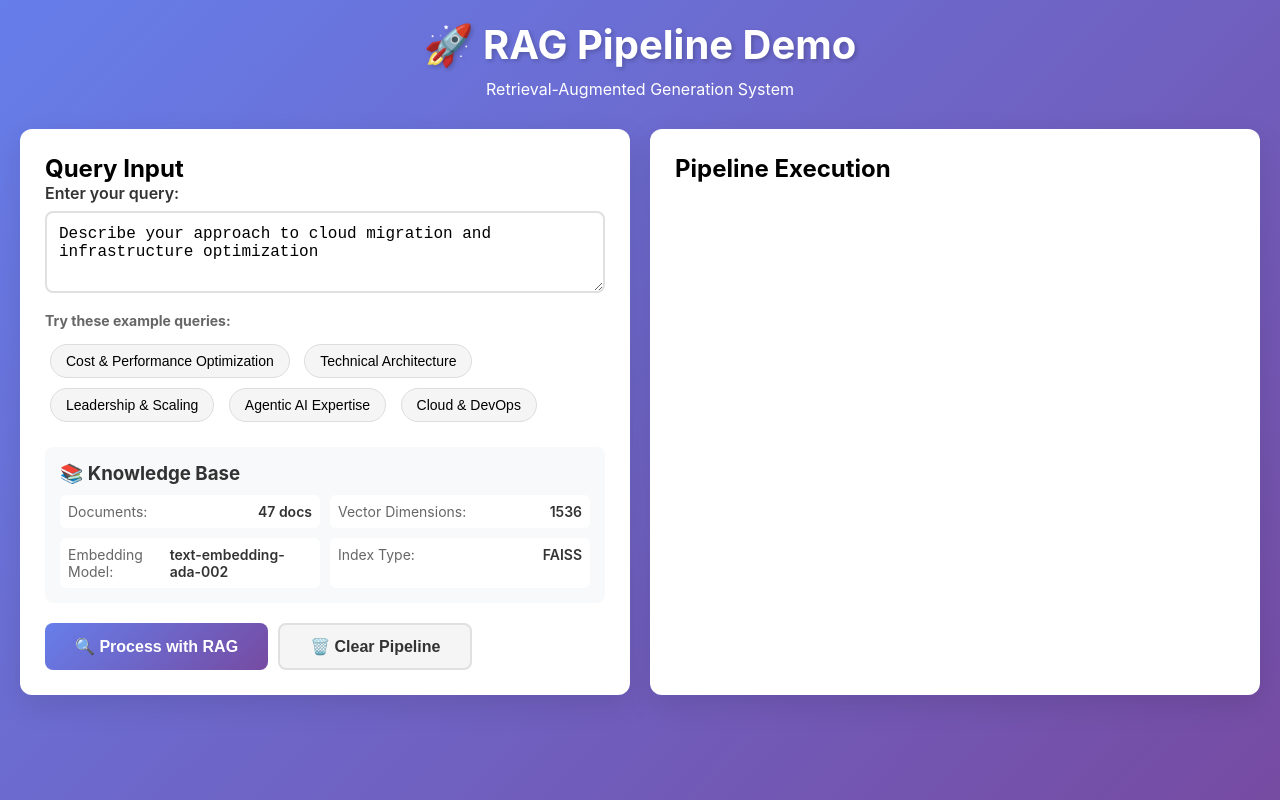
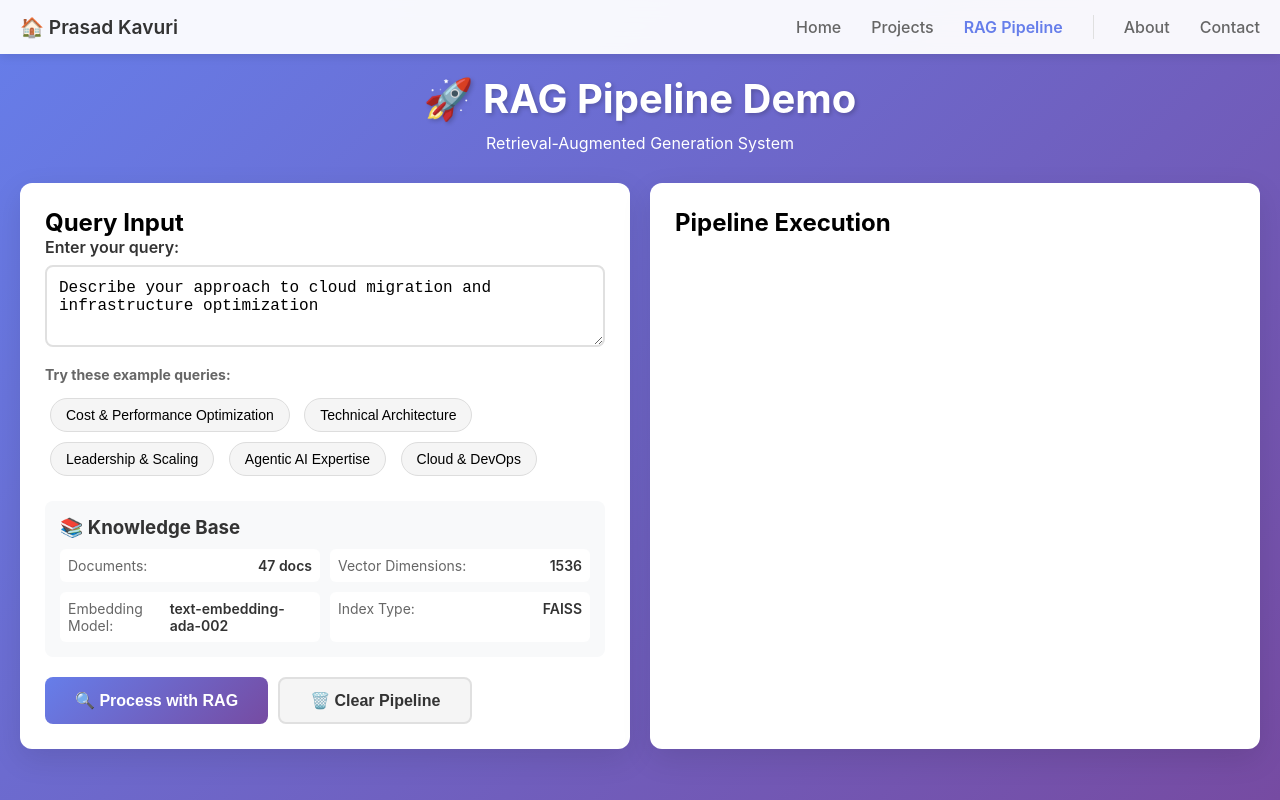
Before and after one commit to prasad-kavuri/portfolio-website, a plain HTML site: page rag-pipeline.html in a window 1280 px wide. Drawn offline with Linux system fonts and the light colour scheme.

Commit message:
RAG pipeline updates

```diff
--- a/rag-pipeline-demo.html
+++ b/rag-pipeline.html
@@ -4,7 +4,7 @@
 <head>
     <meta charset="UTF-8">
     <meta name="viewport" content="width=device-width, initial-scale=1.0">
-    <title>RAG Pipeline Demo - Enhanced</title>
+    <title>RAG Pipeline Demo - Prasad Kavuri</title>
     <style>
         * {
             margin: 0;
@@ -16,12 +16,90 @@
             font-family: -apple-system, BlinkMacSystemFont, 'Segoe UI', Roboto, 'Helvetica Neue', Arial, sans-serif;
             background: linear-gradient(135deg, #667eea 0%, #764ba2 100%);
             min-height: 100vh;
-            padding: 20px;
+            margin: 0;
+            padding: 0;
+        }
+
+        /* Navigation Bar - Matching Portfolio Style */
+        .nav-bar {
+            background: rgba(255, 255, 255, 0.95);
+            backdrop-filter: blur(10px);
+            box-shadow: 0 2px 10px rgba(0, 0, 0, 0.1);
+            padding: 15px 0;
+            position: sticky;
+            top: 0;
+            z-index: 1000;
+        }
+
+        .nav-container {
+            max-width: 1400px;
+            margin: 0 auto;
+            padding: 0 20px;
+            display: flex;
+            justify-content: space-between;
+            align-items: center;
+        }
+
+        .nav-brand {
+            display: flex;
+            align-items: center;
+            gap: 10px;
+            text-decoration: none;
+            color: #333;
+            font-size: 1.2rem;
+            font-weight: 600;
+        }
+
+        .nav-brand:hover {
+            color: #667eea;
+        }
+
+        .nav-links {
+            display: flex;
+            gap: 30px;
+            align-items: center;
+        }
+
+        .nav-link {
+            text-decoration: none;
+            color: #666;
+            font-weight: 500;
+            transition: color 0.3s;
+            display: flex;
+            align-items: center;
+            gap: 5px;
+        }
+
+        .nav-link:hover {
+            color: #667eea;
+        }
+
+        .nav-link.active {
+            color: #667eea;
+            font-weight: 600;
+        }
+
+        .nav-divider {
+            width: 1px;
+            height: 24px;
+            background: #e0e0e0;
+        }
+
+        @media (max-width: 768px) {
+            .nav-links {
+                gap: 15px;
+                font-size: 14px;
+            }
+
+            .nav-brand {
+                font-size: 1rem;
+            }
         }
 
         .container {
             max-width: 1400px;
             margin: 0 auto;
+            padding: 20px;
         }
 
         .header {
@@ -394,7 +472,6 @@
             margin-top: 8px;
         }
 
-        /* Fade in animation for stages */
         .fade-in {
             animation: fadeIn 0.5s ease-in;
         }
@@ -414,6 +491,23 @@
 </head>
 
 <body>
+    <!-- Navigation Bar -->
+    <nav class="nav-bar">
+        <div class="nav-container">
+            <a href="index.html" class="nav-brand">
+                🏠 Prasad Kavuri
+            </a>
+            <div class="nav-links">
+                <a href="index.html" class="nav-link">Home</a>
+                <a href="index.html#projects" class="nav-link">Projects</a>
+                <a href="rag-pipeline.html" class="nav-link active">RAG Pipeline</a>
+                <div class="nav-divider"></div>
+                <a href="index.html#about" class="nav-link">About</a>
+                <a href="index.html#contact" class="nav-link">Contact</a>
+            </div>
+        </div>
+    </nav>
+
     <div class="container">
         <div class="header">
             <h1>🚀 RAG Pipeline Demo</h1>
```
Also changed, not shown: index.html (+8 -8 lines).
